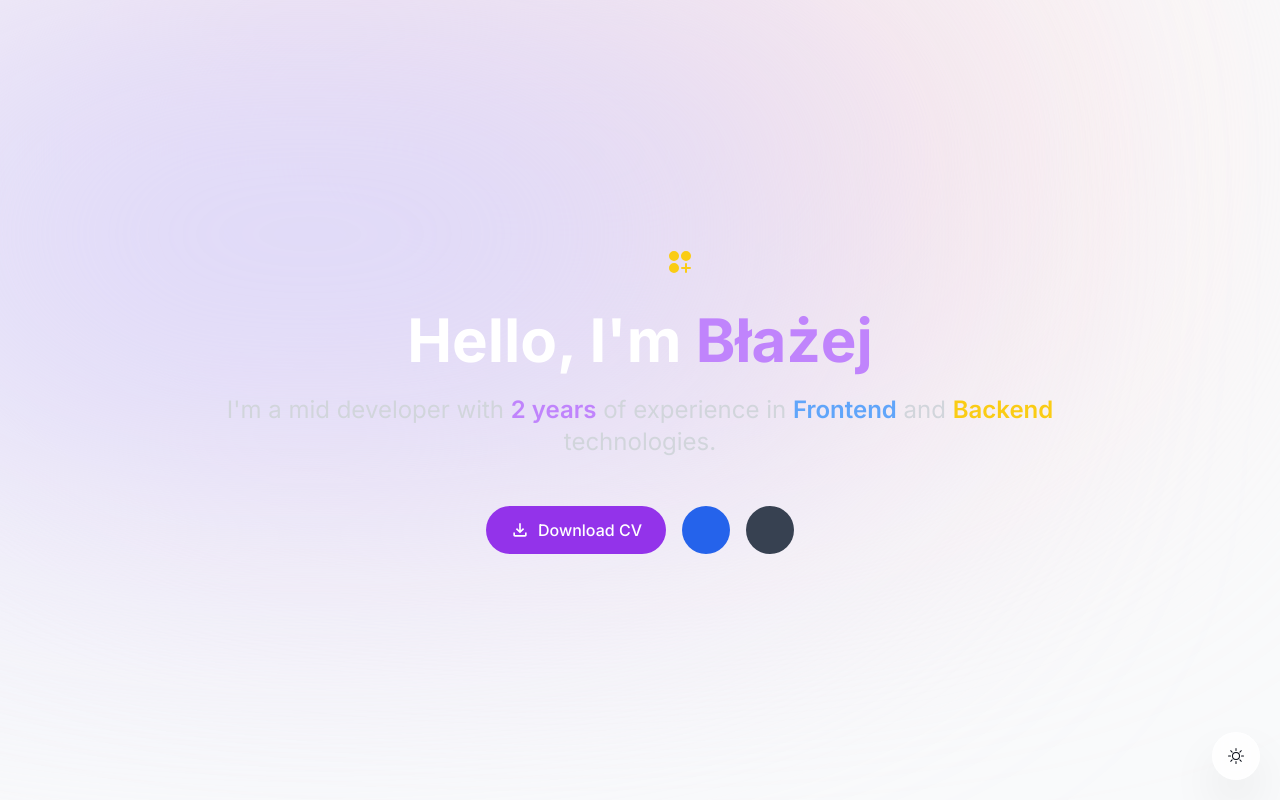
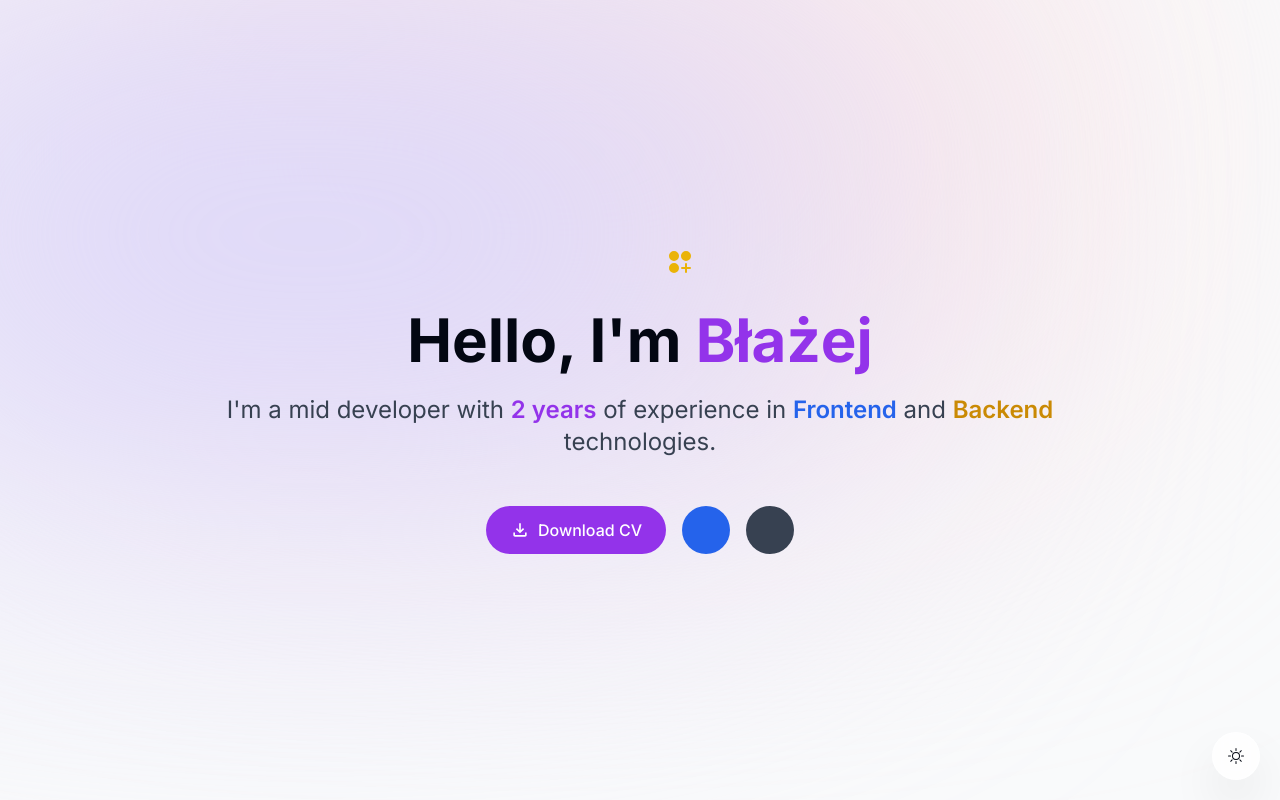
Before and after one commit to petitoff/portfolio, a Next.js app: page / in a window 1280 px wide. Shown: the top 800 px of the page. Built offline with nearby package versions, Linux system fonts and the light colour scheme; some icons are missing.

Commit message:
fix: enhance theme support and improve color accessibility in intro component

```diff
--- a/components/intro.tsx
+++ b/components/intro.tsx
@@ -1,10 +1,13 @@
 import React from 'react';
 import { motion } from 'framer-motion';
 import { Icon } from '@iconify/react';
+import { useTheme } from '@/context/theme-context';
 
 const Intro = () => {
+  const { theme } = useTheme();
+
   return (
-    <section className="flex flex-col items-center justify-center min-h-screen bg-gradient-to-b text-white px-4">
+    <section className="flex flex-col items-center justify-center min-h-screen px-4">
       <div className="max-w-4xl mx-auto text-center">
         <motion.div
           className="mb-8 flex items-center justify-center gap-2"
@@ -12,9 +15,9 @@ const Intro = () => {
           animate={{ opacity: 1, y: 0 }}
           transition={{ duration: 0.5 }}
         >
-          <Icon icon="mdi:code-braces" className="w-8 h-8 text-purple-400" />
-          <Icon icon="mdi:server" className="w-8 h-8 text-blue-400" />
-          <Icon icon="ph:circles-three-plus-fill" className="w-8 h-8 text-yellow-400" />
+          <Icon icon="mdi:code-braces" className="w-8 h-8 text-purple-500 dark:text-purple-400" />
+          <Icon icon="mdi:server" className="w-8 h-8 text-blue-500 dark:text-blue-400" />
+          <Icon icon="ph:circles-three-plus-fill" className="w-8 h-8 text-yellow-500 dark:text-yellow-400" />
         </motion.div>
 
         <motion.h1
@@ -23,19 +26,19 @@ const Intro = () => {
           animate={{ opacity: 1, y: 0 }}
           transition={{ duration: 0.5, delay: 0.2 }}
         >
-          Hello, I'm <span className="text-purple-400">Błażej</span>
+          Hello, I'm <span className="text-purple-600 dark:text-purple-400">Błażej</span>
         </motion.h1>
 
         <motion.p
-          className="text-xl md:text-2xl mb-12 text-gray-300"
+          className="text-xl md:text-2xl mb-12 text-gray-700 dark:text-gray-300"
           initial={{ opacity: 0, y: 20 }}
           animate={{ opacity: 1, y: 0 }}
           transition={{ duration: 0.5, delay: 0.3 }}
         >
           I'm a mid developer with{" "}
-          <span className="text-purple-400 font-semibold">2 years</span> of experience in{" "}
-          <span className="text-blue-400 font-semibold">Frontend</span> and{" "}
-          <span className="text-yellow-400 font-semibold">Backend</span> technologies.
+          <span className="text-purple-600 dark:text-purple-400 font-semibold">2 years</span> of experience in{" "}
+          <span className="text-blue-600 dark:text-blue-400 font-semibold">Frontend</span> and{" "}
+          <span className="text-yellow-600 dark:text-yellow-400 font-semibold">Backend</span> technologies.
         </motion.p>
 
         <motion.div
@@ -47,7 +50,7 @@ const Intro = () => {
           <a
             href="/CV.pdf"
             download
-            className="flex items-center gap-2 bg-purple-600 hover:bg-purple-700 px-6 py-3 rounded-full font-medium transition-all duration-200 hover:scale-105"
+            className="flex items-center gap-2 bg-purple-600 hover:bg-purple-700 dark:bg-purple-500 dark:hover:bg-purple-600 text-white px-6 py-3 rounded-full font-medium transition-all duration-200 hover:scale-105"
           >
             <Icon icon="material-symbols:download" className="w-5 h-5" />
             Download CV
@@ -58,7 +61,7 @@ const Intro = () => {
               href="https://linkedin.com/in/blazej-domagala"
               target="_blank"
               rel="noopener noreferrer"
-              className="p-3 bg-blue-600 hover:bg-blue-700 rounded-full transition-all duration-200 hover:scale-110"
+              className="p-3 bg-blue-600 hover:bg-blue-700 dark:bg-blue-500 dark:hover:bg-blue-600 text-white rounded-full transition-all duration-200 hover:scale-110"
             >
               <Icon icon="mdi:linkedin" className="w-6 h-6" />
             </a>
@@ -67,7 +70,7 @@ const Intro = () => {
               href="https://github.com/petitoff"
               target="_blank"
               rel="noopener noreferrer"
-              className="p-3 bg-gray-700 hover:bg-gray-800 rounded-full transition-all duration-200 hover:scale-110"
+              className="p-3 bg-gray-700 hover:bg-gray-800 dark:bg-gray-600 dark:hover:bg-gray-700 text-white rounded-full transition-all duration-200 hover:scale-110"
             >
               <Icon icon="mdi:github" className="w-6 h-6" />
             </a>
```
